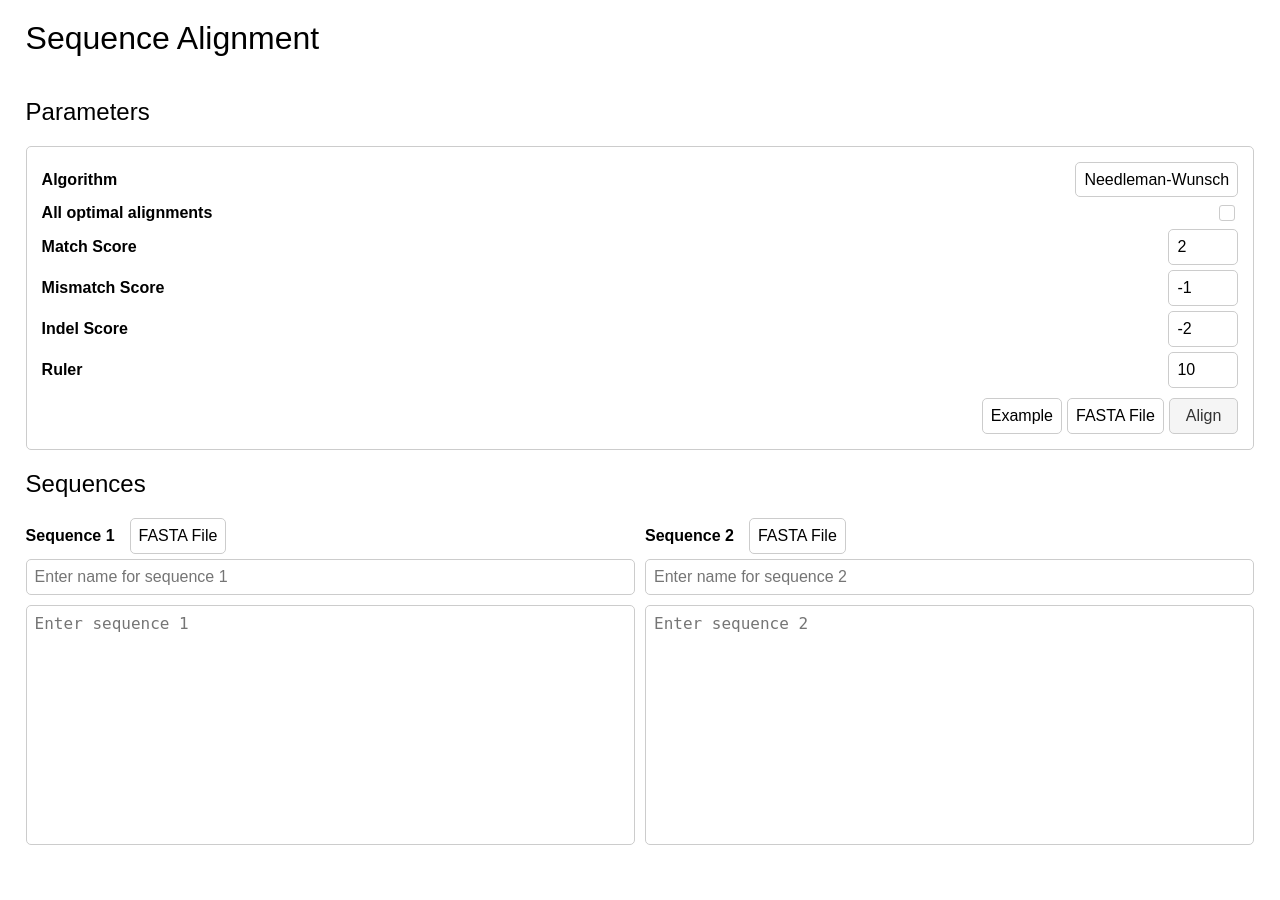
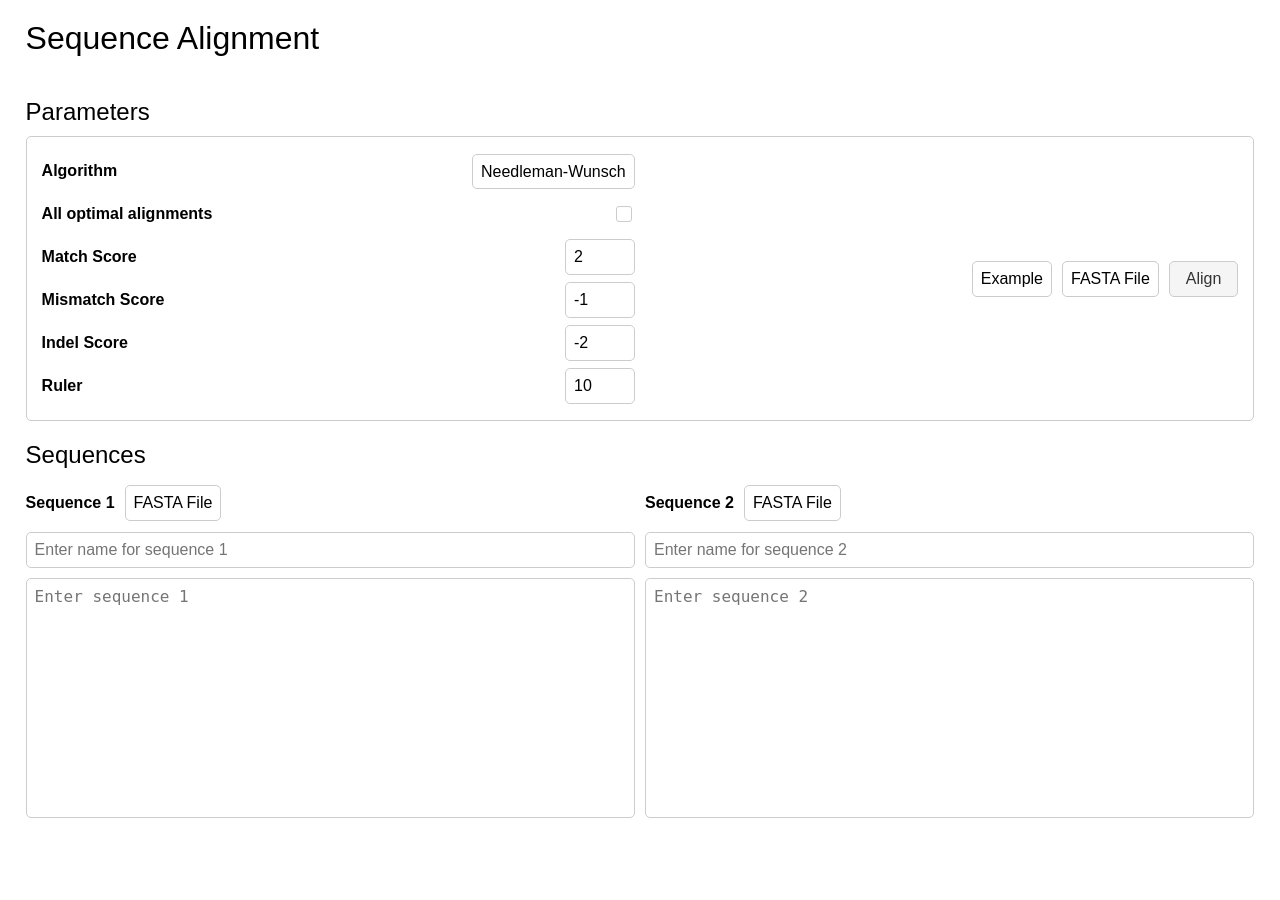
Before and after one commit to Michael-Williams49/sa, a Flask app: page / in a window 1280 px wide. Shown: the part 27-927 px from the top of the page. After the commit the page ends 845 px from the top, so only its background shows below. Run offline with Flask 3, Linux system fonts and the light colour scheme.

Commit message:
bug fixes

```diff
--- a/static/styles.css
+++ b/static/styles.css
@@ -15,6 +15,7 @@ h1 {
 h2 {
     font-weight: normal;
     margin-top: 20px;
+    margin-bottom: 10px;
 }
 
 .container {
@@ -33,10 +34,14 @@ h2 {
     padding: 10px;
     border: 1px solid #ccc;
     border-radius: 5px;
-    /* display: flex; */
+    display: flex;
     flex-wrap: wrap;
     justify-content: space-between;
-    margin-bottom: 20px;
+}
+
+.parameter-setting-panel {
+    min-width: 50%;
+    flex-grow: 1;
 }
 
 .parameter-item {
@@ -52,13 +57,18 @@ h2 {
     margin-right: auto;
 }
 
-.parameter-button {
+.parameter-button-panel {
     font-size: 16px;
+    min-width: 50%;
     margin-left: auto;
     display: flex;
     justify-content: right;
     align-items: center;
     flex-wrap: wrap;
+}
+
+.button-container {
+    margin: 5px;
 }
 
 .parameter-item input[type="checkbox"] {
@@ -111,7 +121,6 @@ input[type="number"]:focus {
 
 .file-button,
 select {
-    margin-left: 5px;
     font-weight: normal;
     color: black;
     padding: 8px;
@@ -136,7 +145,6 @@ select:active {
 }
 
 .align-btn {
-    margin: 5px;
     background-color: #f5f5f5;
     color: #333;
     font-size: 16px;
@@ -159,15 +167,15 @@ select:active {
 .input-section {
     display: flex;
     justify-content: space-between;
-    margin-bottom: 20px;
 }
 
 .input-button {
     font-size: 16px;
-    margin-left: auto;
     display: flex;
     align-items: center;
     flex-wrap: wrap;
+    margin-top: 5px;
+    margin-bottom: 5px;
 }
 
 .sequence-input {
@@ -179,6 +187,8 @@ label {
     font-weight: bold;
     font-size: 16px;
     padding-right: 10px;
+    padding-top: 10px;
+    padding-bottom: 10px;
 }
 
 input[type="text"],
@@ -201,7 +211,6 @@ textarea {
     padding: 10px;
     border: 1px solid #ccc;
     border-radius: 5px;
-    margin-bottom: 20px;
     box-sizing: border-box;
 }
 
--- a/templates/index.html
+++ b/templates/index.html
@@ -14,7 +14,7 @@
             </div>
             <h2>Parameters</h2>
             <div class="parameter-section">
-                <div>
+                <div class="parameter-setting-panel">
                     <div class="parameter-item">
                         <label for="algorithm">Algorithm</label>
                         <select id="algorithm" name="algorithm">
@@ -43,11 +43,17 @@
                         <input type="number" id="ruler" name="ruler" value="{{ ruler }}" min="5">
                     </div>
                 </div>
-                <div class="parameter-button">
-                    <button id="example-input-btn" class="file-button">Example</button>
-                    <input type="file" id="file-input" accept=".fasta,.fa,.fna" hidden>
-                    <label for="file-input" class="file-button">FASTA File</label>
-                    <button type="submit" class="align-btn">Align</button>
+                <div class="parameter-button-panel">
+                    <div class="button-container">
+                        <button id="example-input-btn" class="file-button">Example</button>
+                    </div>
+                    <div class="button-container">
+                        <input type="file" id="file-input" accept=".fasta,.fa,.fna" hidden>
+                        <label for="file-input" class="file-button">FASTA File</label>
+                    </div>
+                    <div class="button-container">
+                        <button type="submit" class="align-btn">Align</button>
+                    </div>
                 </div>
             </div>
             <h2>Sequences</h2>
```
Also changed, not shown: 1 other file.
